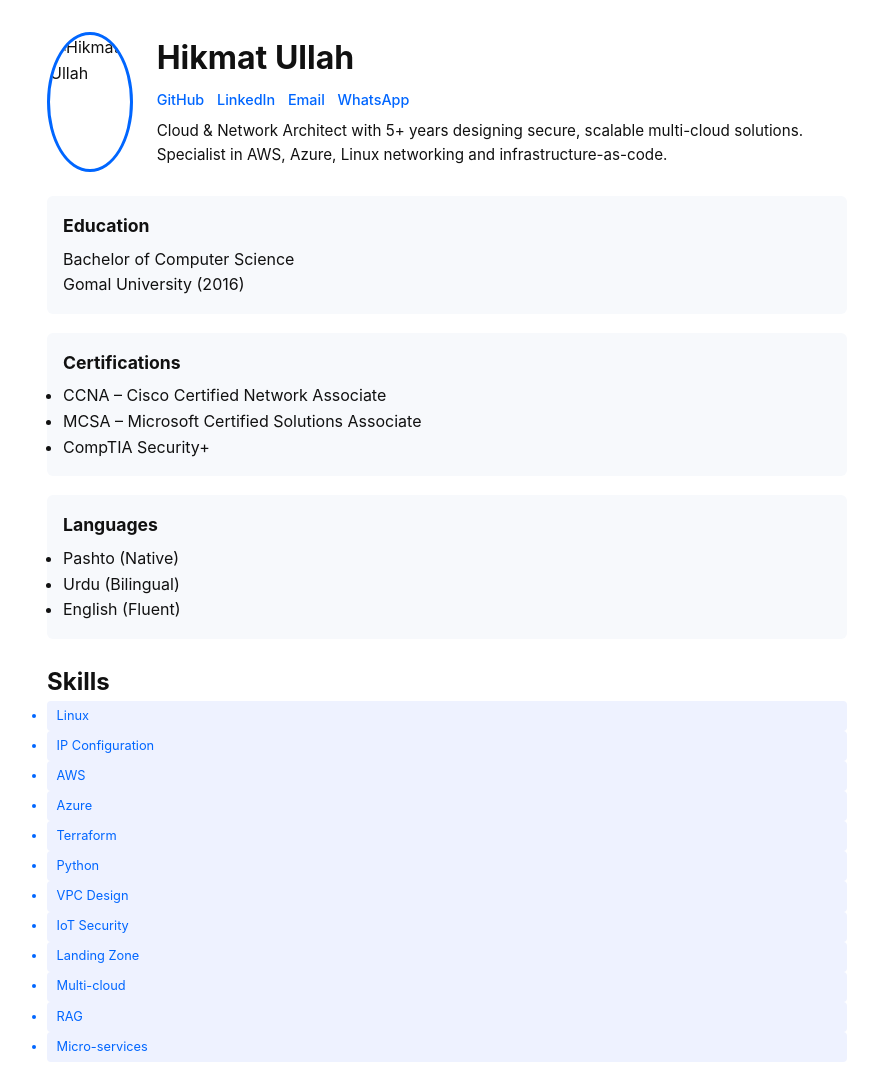
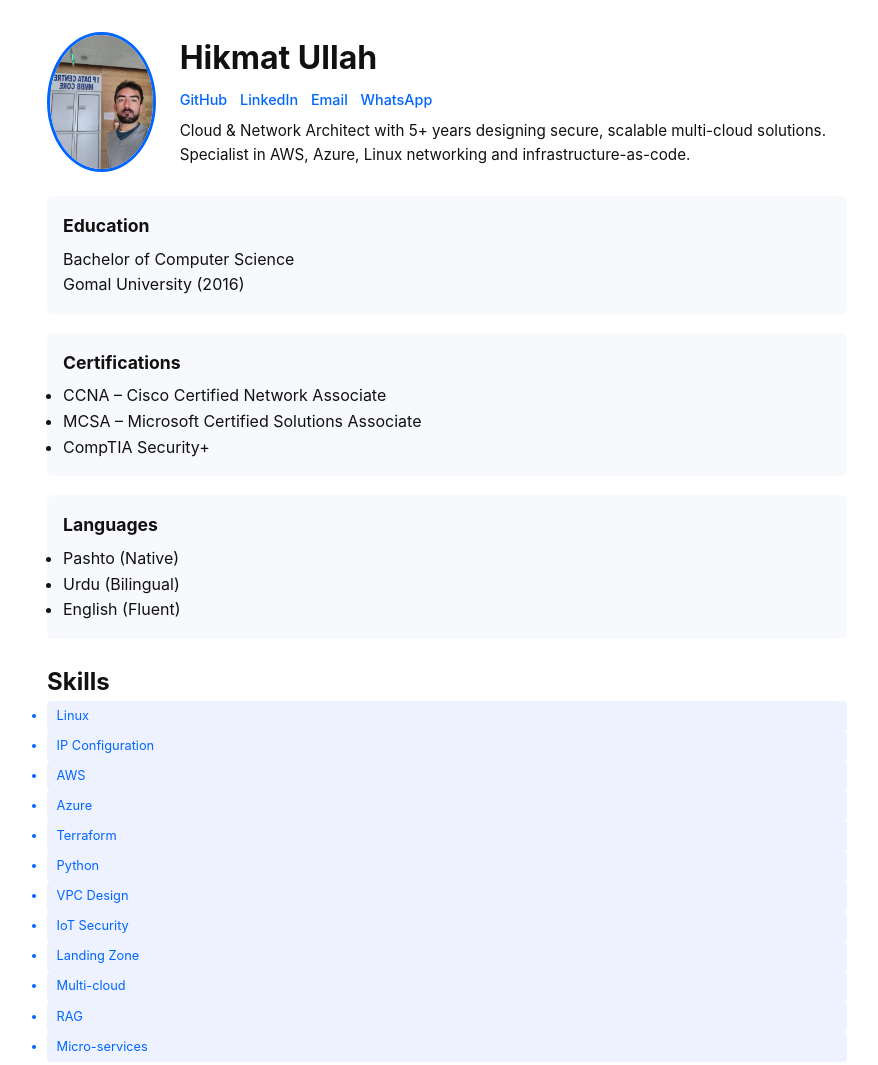
Before and after one commit to hikmat-art/portfolio, a plain HTML site: page index.html in a window 1280 px wide. Shown: the top 1065 px of the page, without its empty margins (193-1071 px from the left). Drawn offline with Linux system fonts and the light colour scheme.

Commit message:
Update index.html

```diff
--- a/index.html
+++ b/index.html
@@ -36,7 +36,7 @@
   <div class="cv">
     <!-- TOP BAR : photo + name + contacts -->
     <header>
-      <img src="avatar.jpg" alt="Hikmat Ullah" class="photo">
+      <img src="avatar.jpeg" alt="Hikmat Ullah" class="photo">
       <div class="name-contacts">
         <h1>Hikmat Ullah</h1>
         <div class="contacts">
```
